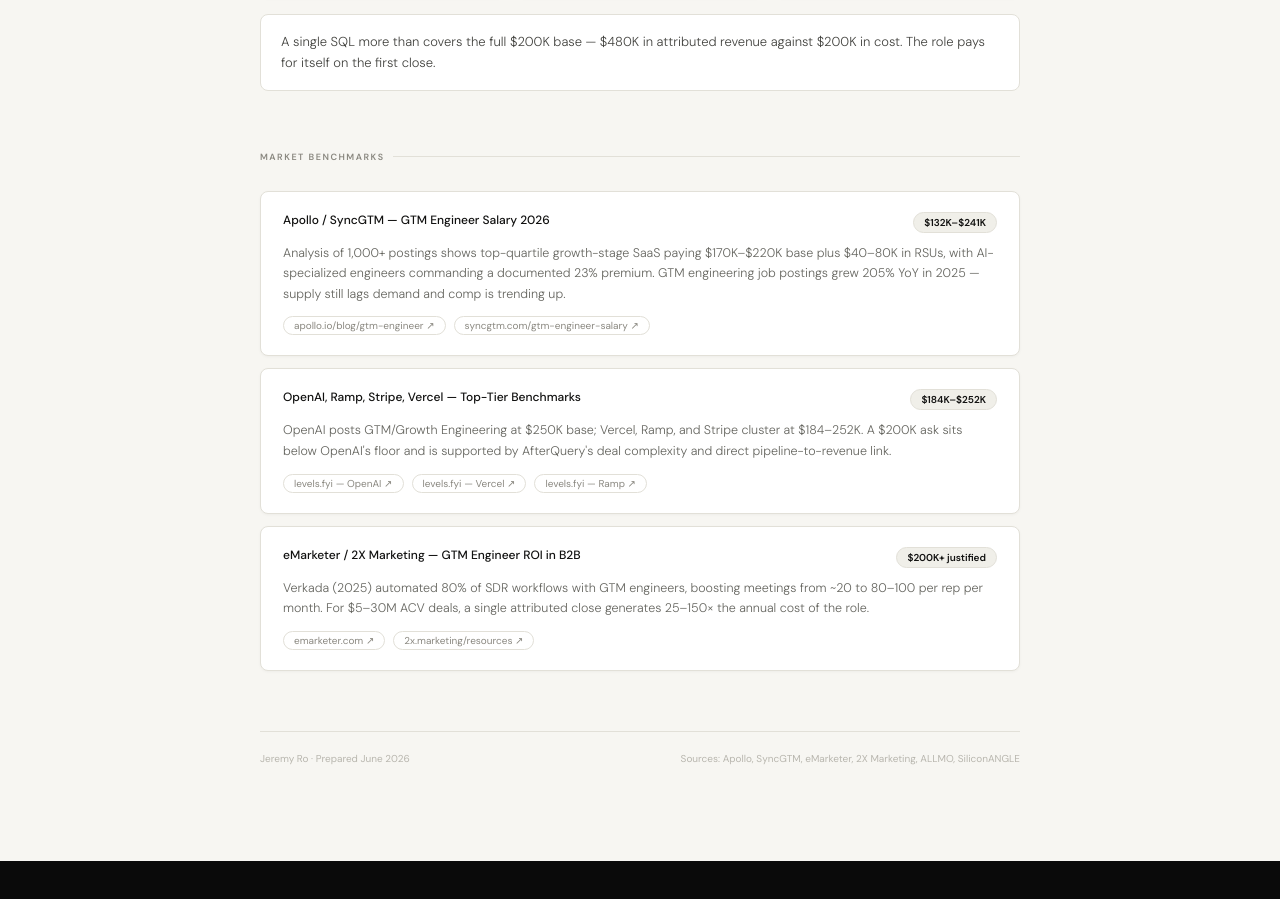
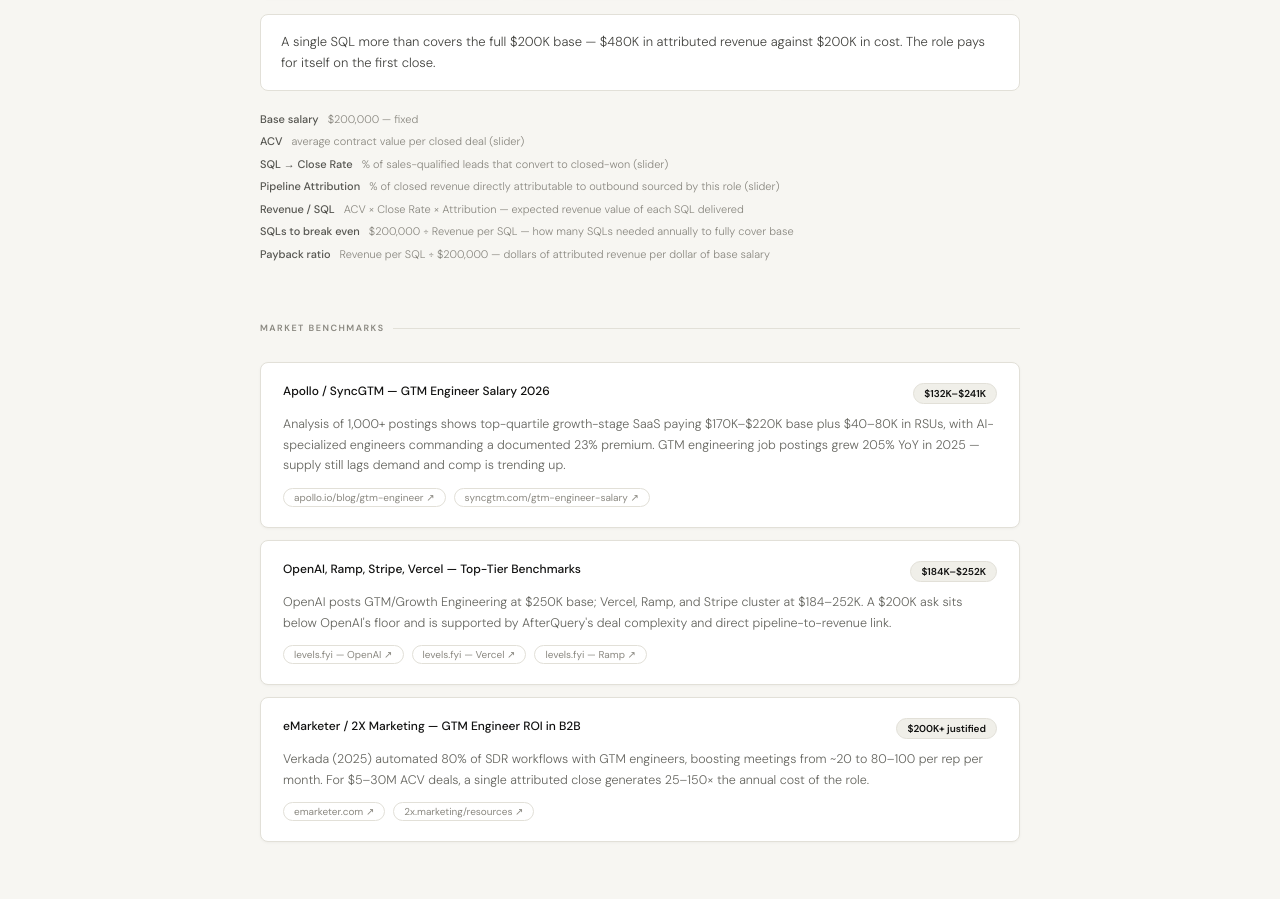
Before and after one commit to jeremyjro/jeremyjro, a Next.js app: page /comp in a window 1280 px wide. Shown: the part 824-1723 px from the top of the page. Before the commit the page ends 1685 px from the top, so only its background shows below. Built offline with nearby package versions, Linux system fonts and the light colour scheme.

Commit message:
List all variables and assumptions below ROI model

```diff
--- a/app/comp/page.module.css
+++ b/app/comp/page.module.css
@@ -279,6 +279,31 @@
   font-weight: 300;
 }
 
+/* ── Assumptions ── */
+
+.assumptions {
+  list-style: none;
+  padding: 0;
+  margin: 20px 0 0;
+  display: flex;
+  flex-direction: column;
+  gap: 6px;
+}
+
+.assumptions li {
+  font-family: 'DM Sans', system-ui, sans-serif;
+  font-size: 11px;
+  font-weight: 300;
+  color: #8a8880;
+  line-height: 1.5;
+}
+
+.assumptions li span {
+  font-weight: 500;
+  color: #555550;
+  margin-right: 6px;
+}
+
 /* ── Sources ── */
 
 .sourceList {
--- a/app/comp/page.tsx
+++ b/app/comp/page.tsx
@@ -121,6 +121,16 @@
           <div className={styles.insightBox}>
             <p>{insightText(acv, closeRate, attr)}</p>
           </div>
+
+          <ul className={styles.assumptions}>
+            <li><span>Base salary</span> $200,000 — fixed</li>
+            <li><span>ACV</span> average contract value per closed deal (slider)</li>
+            <li><span>SQL → Close Rate</span> % of sales-qualified leads that convert to closed-won (slider)</li>
+            <li><span>Pipeline Attribution</span> % of closed revenue directly attributable to outbound sourced by this role (slider)</li>
+            <li><span>Revenue / SQL</span> ACV × Close Rate × Attribution — expected revenue value of each SQL delivered</li>
+            <li><span>SQLs to break even</span> $200,000 ÷ Revenue per SQL — how many SQLs needed annually to fully cover base</li>
+            <li><span>Payback ratio</span> Revenue per SQL ÷ $200,000 — dollars of attributed revenue per dollar of base salary</li>
+          </ul>
         </section>
 
         {/* ── Market Benchmarks ── */}
```
